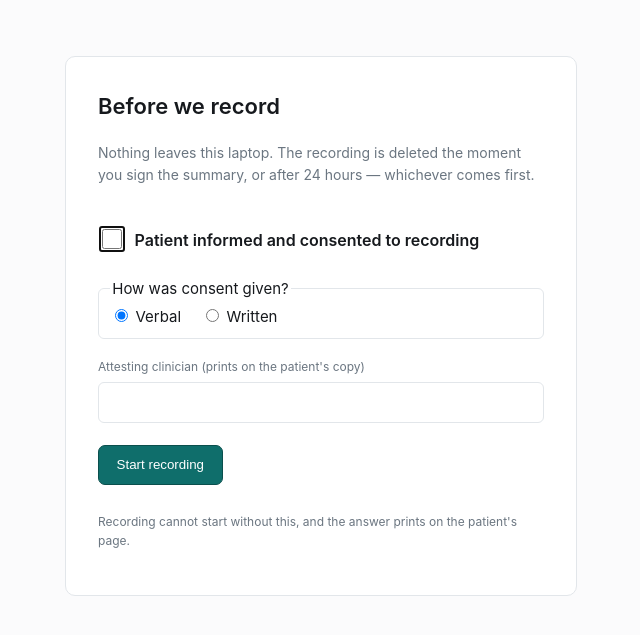
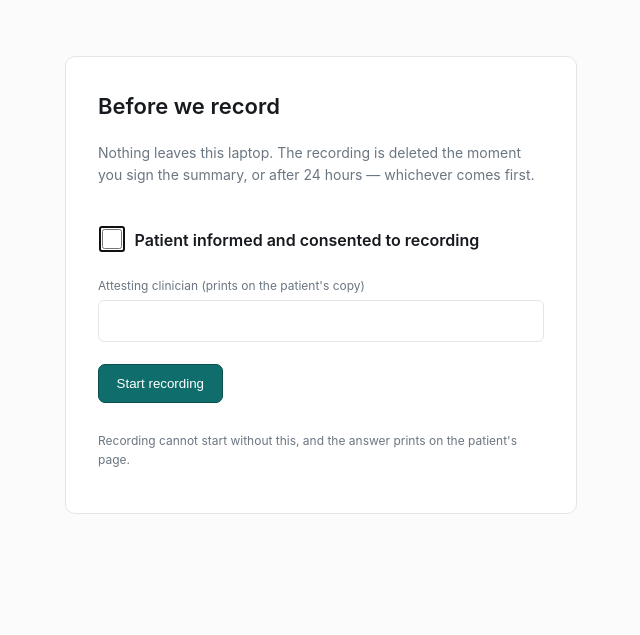
Before and after one commit to point25xengineer/mnemonica, a Python web app: template mnemonica/render/templates/consent.html in a window 1280 px wide. Shown: the top 635 px of the page, without its empty margins (319-959 px from the left). Run offline with Jinja, Linux system fonts and the light colour scheme; the template is opened without the code that fills it, so the values that code supplies are empty.

Commit message:
Drop the verbal/written question from the consent screen
Three controls for one decision, and the radio was the one nobody would
change: consent in an exam room is spoken. The handler still defaults to
verbal, which is what D27 prints in the patient footer, so the record is
unchanged — verified on a fresh approval.

A written-consent workflow would need more than a radio button anyway.

Co-Authored-By: Claude Opus 5 <noreply@anthropic.com>

```diff
--- a/mnemonica/render/templates/consent.html
+++ b/mnemonica/render/templates/consent.html
@@ -25,12 +25,6 @@
       <span>Patient informed and consented to recording</span>
     </label>
 
-    <fieldset>
-      <legend>How was consent given?</legend>
-      <label><input type="radio" name="method" value="verbal" checked> Verbal</label>
-      <label><input type="radio" name="method" value="written"> Written</label>
-    </fieldset>
-
     <label class="clinician">
       <span>Attesting clinician (prints on the patient's copy)</span>
       <input type="text" name="clinician_name" value="{{ clinician_name }}">
--- a/mnemonica/ui/app.py
+++ b/mnemonica/ui/app.py
@@ -402,6 +402,10 @@ class Handler(BaseHTTPRequestHandler):
                 ),
             )
         try:
+            # The consent screen no longer asks how consent was given; verbal
+            # is the case in an exam room, and it is what D27 prints in
+            # the patient footer. A written-consent workflow would need
+            # more than a radio button anyway.
             current.give_consent(method=form.get("method", "verbal"))
         except ConsentRequired as exc:
             return self._html(
```
